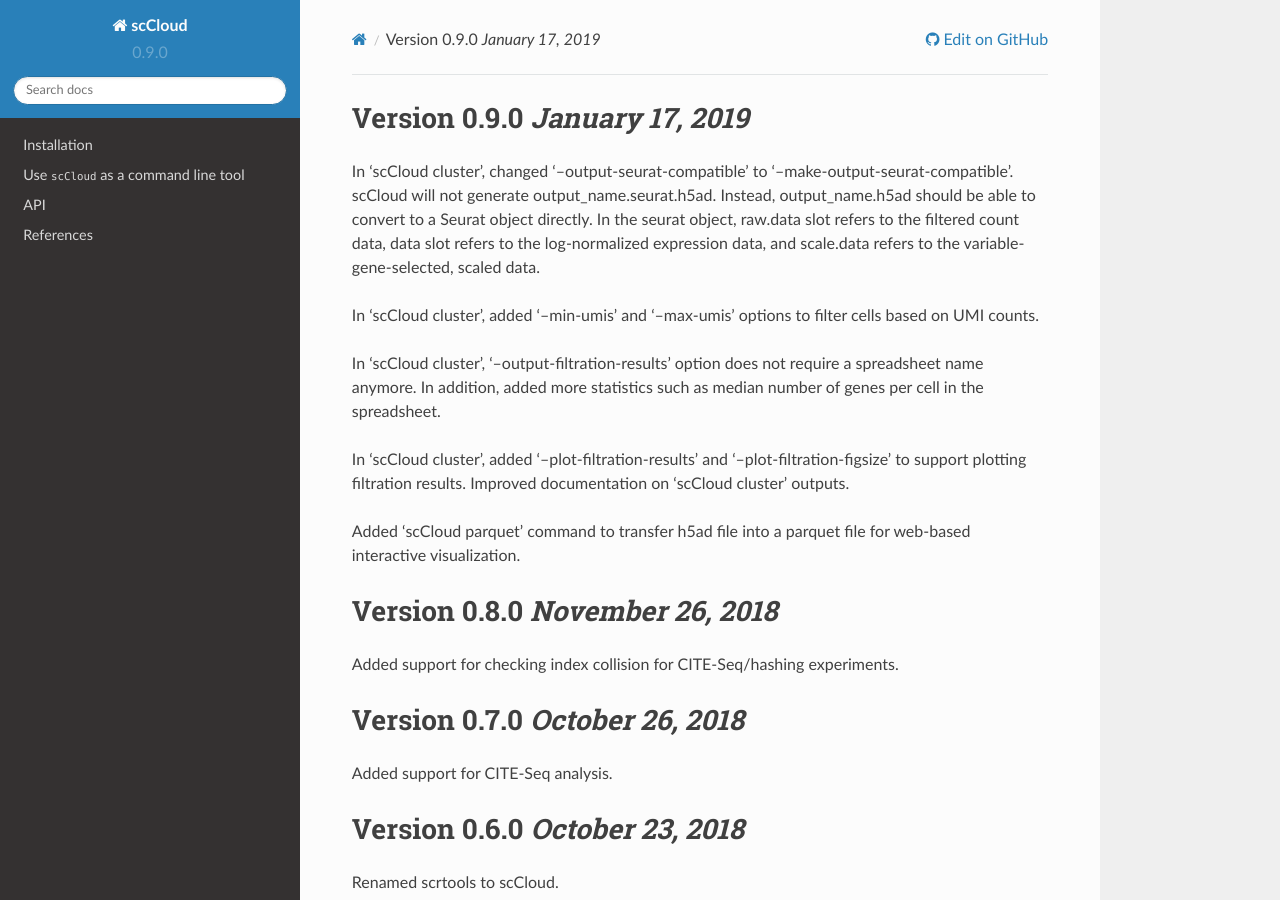
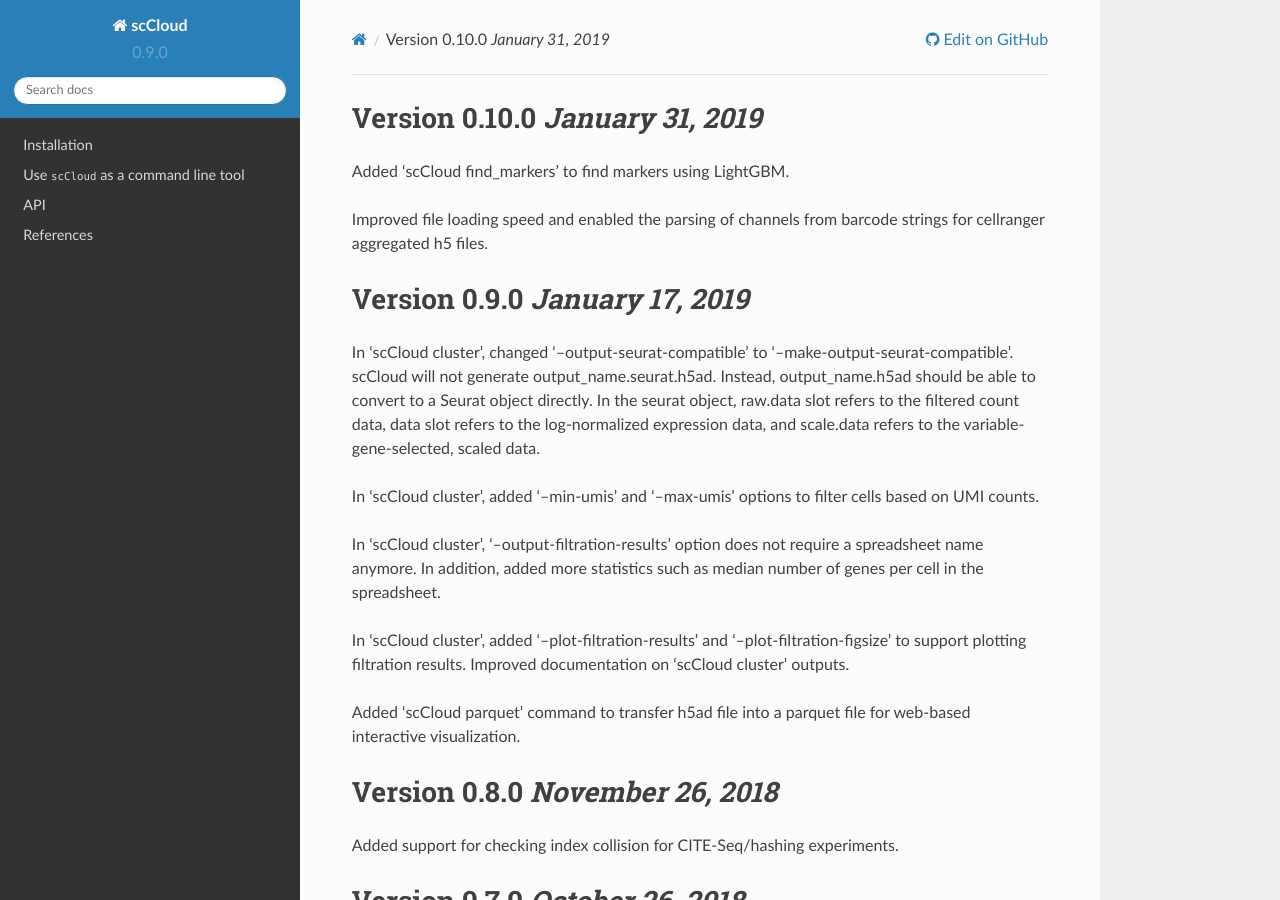
Before and after one commit to lilab-bcb/pegasus, a Sphinx documentation site: the page built from scCloud/docs/release_notes.rst, in a window 1280 px wide and 900 px high. Built offline with Sphinx 7.4.7 and the Read the Docs theme 2.0.0, drawn with Linux system fonts in a browser that asks for light colours; formulas are drawn with MathJax 3.

Commit message:
Updated release notes

```diff
--- a/scCloud/docs/release_notes.rst
+++ b/scCloud/docs/release_notes.rst
@@ -1,3 +1,10 @@
+Version 0.10.0 `January 31, 2019`
+---------------------------------
+
+Added 'scCloud find_markers' to find markers using LightGBM.
+
+Improved file loading speed and enabled the parsing of channels from barcode strings for cellranger aggregated h5 files.
+
 Version 0.9.0 `January 17, 2019`
 --------------------------------
 
```
